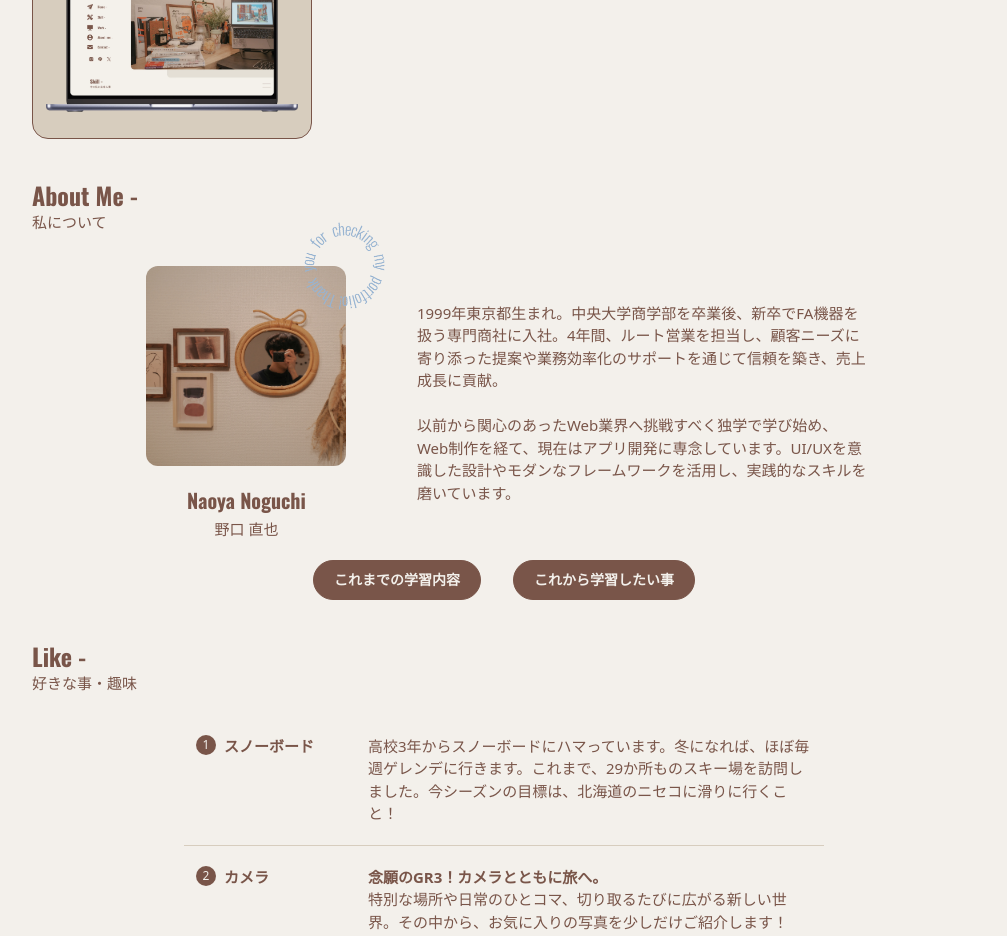
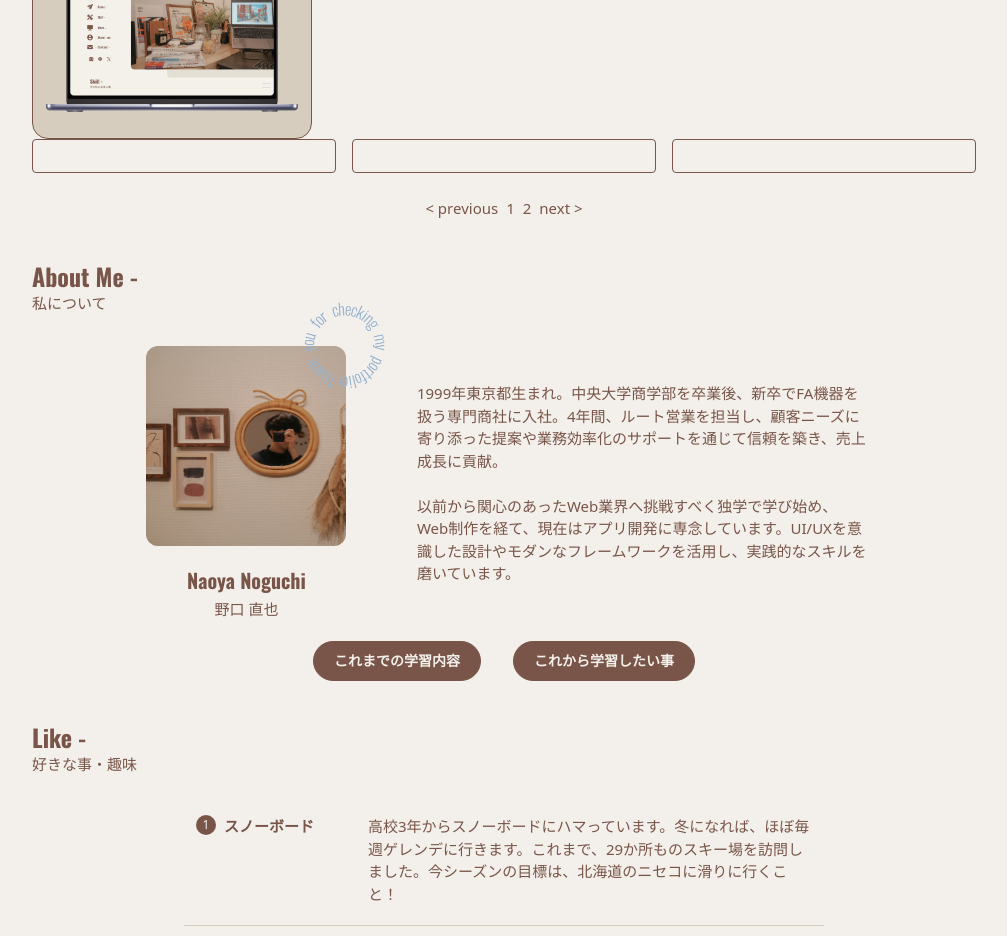
Before and after one commit to Naoya-0213/My-Portfolio-site-_ver.2, a Next.js app: page / in a window 1280 px wide. Shown: the part 1140-2076 px from the top of the page, without its empty margins (136-1143 px from the left). Built offline with nearby package versions, Linux system fonts and the light colour scheme.

Commit message:
行為sん_20251010_23-45

```diff
--- a/package.json
+++ b/package.json
@@ -11,7 +11,8 @@
   "dependencies": {
     "next": "15.5.4",
     "react": "19.1.0",
-    "react-dom": "19.1.0"
+    "react-dom": "19.1.0",
+    "react-paginate": "^8.3.0"
   },
   "devDependencies": {
     "@eslint/eslintrc": "^3",
--- /dev/null
+++ b/src/app/components/atoms/pagination/PaginatedItems.tsx
@@ -0,0 +1,68 @@
+// app/components/PaginatedItems.tsx
+
+"use client";
+
+import { useState } from "react";
+import ReactPaginate from "react-paginate";
+
+// app/components/PaginatedItems.tsx
+
+// データの型（今回は仮置き）
+type Post = {
+  id: number;
+  title: string;
+};
+
+type PaginatedItemsProps = {
+  items: Post[]; // ページネーション対象の配列
+  itemsPerPage: number; // 1ページあたりの件数
+};
+
+export function PaginatedItems({ items, itemsPerPage }: PaginatedItemsProps) {
+  const [itemOffset, setItemOffset] = useState(0);
+
+  // 表示範囲を計算
+  const endOffset = itemOffset + itemsPerPage;
+  const currentItems = items.slice(itemOffset, endOffset);
+
+  // 総ページ数
+  const pageCount = Math.ceil(items.length / itemsPerPage);
+
+  // ページ切り替え時の処理
+  const handlePageClick = (event: { selected: number }) => {
+    const newOffset = (event.selected * itemsPerPage) % items.length;
+    setItemOffset(newOffset);
+  };
+
+  return (
+    <>
+      {/* 投稿リスト */}
+      <div className="grid gap-4 sm:grid-cols-2 md:grid-cols-3">
+        {currentItems.map((post) => (
+          <div key={post.id} className="rounded border p-4">
+            {post.title}
+          </div>
+        ))}
+      </div>
+
+      {/* ページネーションUI */}
+      <div className="mt-6 flex justify-center">
+        <ReactPaginate
+          breakLabel="..."
+          nextLabel="next >"
+          onPageChange={handlePageClick}
+          pageRangeDisplayed={5}
+          pageCount={pageCount}
+          previousLabel="< previous"
+          renderOnZeroPageCount={null}
+          // ===== css =====
+          containerClassName="flex items-center gap-2 justify-center" // 全体を横並び中央
+          pageLinkClassName="" // 各ページ番号
+          activeLinkClassName="" // アクティブページ
+          previousLinkClassName="" // < previous
+          nextLinkClassName="" // next >
+        />
+      </div>
+    </>
+  );
+}
--- a/src/app/components/organisms/main/about/SectionAboutModal.tsx
+++ b/src/app/components/organisms/main/about/SectionAboutModal.tsx
@@ -2,8 +2,8 @@
 
 import { useState } from "react";
 
-import { futureLearningPlan } from "@/const/futureLearningPlan";
-import { learningHistory } from "@/const/learningHistory";
+import { FutureLearningPlan } from "@/const/futureLearningPlan";
+import { LearningHistory } from "@/const/learningHistory";
 
 import ButtonBrown from "@/app/components/atoms/button/ButtonBrown";
 import Modal from "@/app/components/atoms/modal/modal";
@@ -31,7 +31,7 @@ const SectionAboutModal = () => {
         onClose={() => setOpenWhich(null)}
         title="これまでの学習内容"
       >
-        <ModalContent contents={learningHistory} />
+        <ModalContent contents={LearningHistory} />
       </Modal>
 
       {/* モーダル（これから学習したい内容） */}
@@ -40,7 +40,7 @@ const SectionAboutModal = () => {
         onClose={() => setOpenWhich(null)}
         title="これから学習したい事"
       >
-        <ModalContent contents={futureLearningPlan} />
+        <ModalContent contents={FutureLearningPlan} />
       </Modal>
     </>
   );
--- a/src/app/components/organisms/main/work/SectionWork.tsx
+++ b/src/app/components/organisms/main/work/SectionWork.tsx
@@ -1,7 +1,41 @@
+import { PaginatedItems } from "@/app/components/atoms/pagination/PaginatedItems";
 import WorkSwiperSlide from "@/app/components/atoms/work_swiper_slide/WorkSwiperSlide";
 import SectionCard from "@/app/components/molecules/section_card/SectionCard";
 
 const SectionWork = () => {
+  // 仮置きデータ
+  const dummyPosts = Array.from({ length: 9 }).map((_, i) => ({
+    id: i + 1,
+    title: `Post Title ${i + 1}`,
+  }));
+
+  const slides = [
+    // sabolon
+    <WorkSwiperSlide
+      key={1}
+      pc_img="/img/section_work/sabolon/sabolon-pc.png"
+      sp_img="/img/section_work/sabolon/sabolon-sp.png"
+    />,
+    // oha
+    <WorkSwiperSlide
+      key={2}
+      pc_img="/img/section_work/oha/oha-pc.png"
+      sp_img="/img/section_work/oha/oha.png"
+    />,
+    // onomichi
+    <WorkSwiperSlide
+      key={3}
+      pc_img="/img/section_work/onomichi/onomichi-pc.png"
+      sp_img="/img/section_work/onomichi/onomichi.png"
+    />,
+    // ポートフォリオサイト
+    <WorkSwiperSlide
+      key={4}
+      pc_img="/img/section_work/naoya-portfolio/naoya-portfolio-pc.png"
+      sp_img="/img/section_work/naoya-portfolio/naoya-portfolio.png"
+    />,
+  ];
+
   return (
     <div>
       <SectionCard title="Works -" subTitle="これまで作成した実績">
@@ -14,6 +48,8 @@ const SectionWork = () => {
             />
           </div>
         </div>
+
+        <PaginatedItems items={slides} itemsPerPage={3} />
       </SectionCard>
     </div>
   );
--- /dev/null
+++ b/src/const/WorkSwiperSlideData.tsx
@@ -0,0 +1,28 @@
+import WorkSwiperSlide from "@/app/components/atoms/work_swiper_slide/WorkSwiperSlide";
+
+export const WorkSwiperSlideData = [
+  // sabolon
+  <WorkSwiperSlide
+    key={1}
+    pc_img="/img/section_work/sabolon/sabolon-pc.png"
+    sp_img="/img/section_work/sabolon/sabolon-sp.png"
+  />,
+  // oha
+  <WorkSwiperSlide
+    key={2}
+    pc_img="/img/section_work/oha/oha-pc.png"
+    sp_img="/img/section_work/oha/oha.png"
+  />,
+  // onomichi
+  <WorkSwiperSlide
+    key={3}
+    pc_img="/img/section_work/onomichi/onomichi-pc.png"
+    sp_img="/img/section_work/onomichi/onomichi.png"
+  />,
+  // ポートフォリオサイト
+  <WorkSwiperSlide
+    key={4}
+    pc_img="/img/section_work/naoya-portfolio/naoya-portfolio-pc.png"
+    sp_img="/img/section_work/naoya-portfolio/naoya-portfolio.png"
+  />,
+];
--- a/src/const/futureLearningPlan.tsx
+++ b/src/const/futureLearningPlan.tsx
@@ -1,6 +1,6 @@
 // TODO 内容の理解
 
-export const futureLearningPlan = [
+export const FutureLearningPlan = [
   {
     date: "2025年12月",
     title: "AWS学習（デプロイ・インフラ設計）",
--- a/src/const/learningHistory.tsx
+++ b/src/const/learningHistory.tsx
@@ -1,6 +1,6 @@
 // 学習した内容一覧
 
-export const learningHistory = [
+export const LearningHistory = [
   {
     date: "2023年5月",
     title: "「ITパスポート」取得",
```
Also changed, not shown: 1 other file (tests, documents, lock files or other folders).
